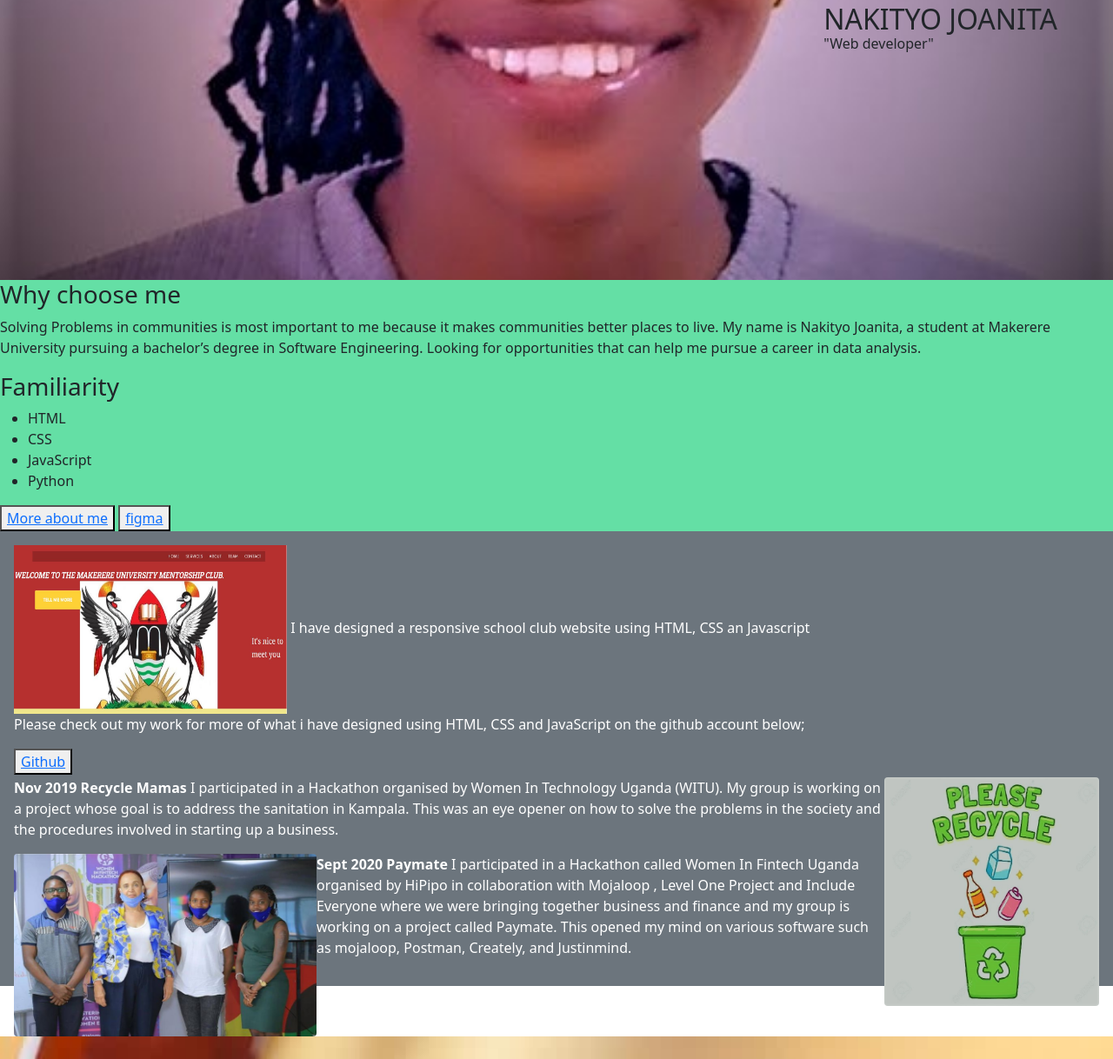
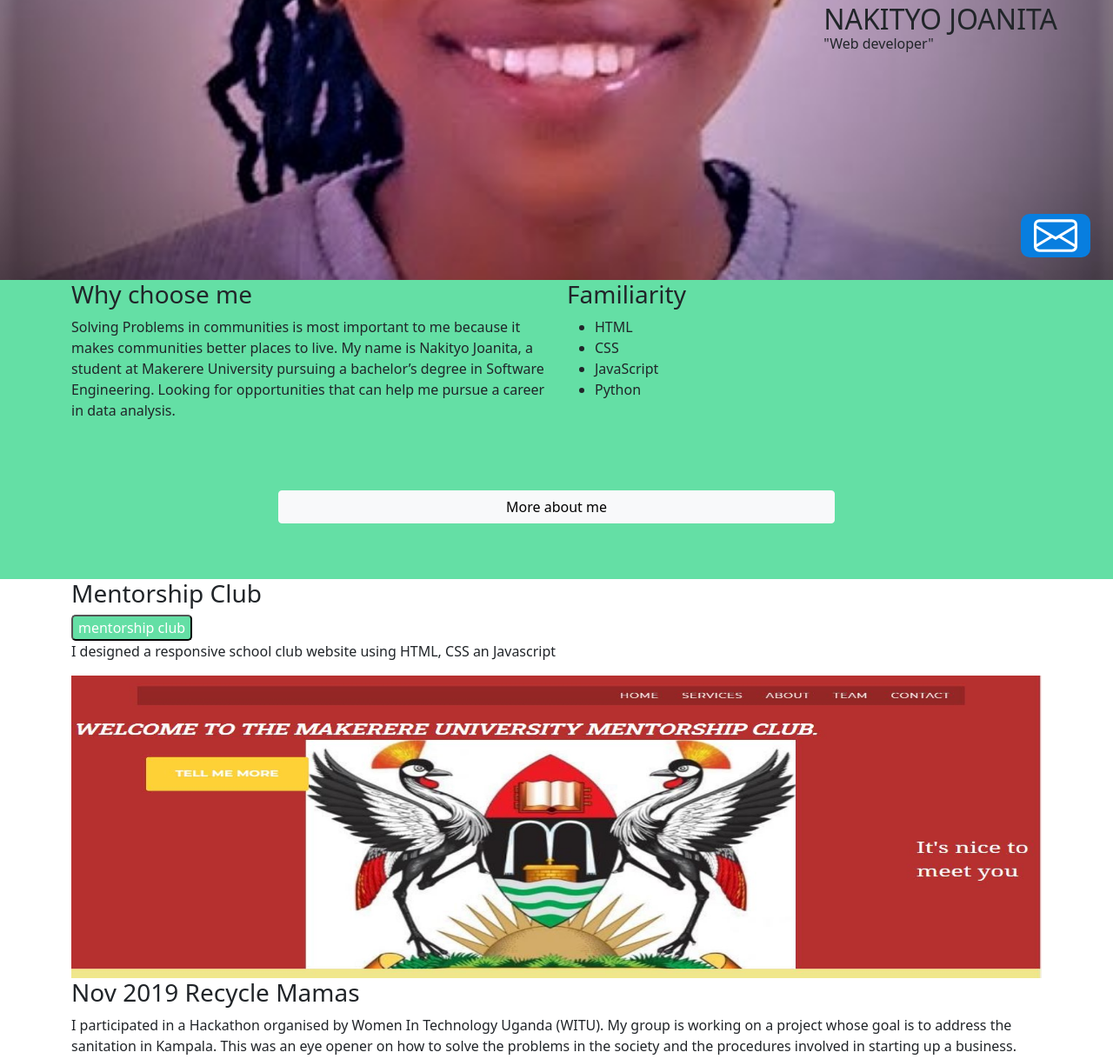
Before and after one commit to joanita-51/JOANITA-51.github.io, a plain HTML site: page index.html in a window 1280 px wide. Shown: the part 478-1696 px from the top of the page at 87% size. Drawn offline with Linux system fonts and the light colour scheme.

Commit message:
modified the advantage and work page such that the design is similar to the mockup

```diff
--- a/bootstrap/css/custom style.css
+++ b/bootstrap/css/custom style.css
@@ -29,7 +29,7 @@
     font-weight: 700px;
 }
 .nav-link:hover{
-    background: blanchedalmond;
+    background: rgb(119, 117, 117);
     border-radius: 5px;
     transition: all 0.6s ease 0s;
 }
@@ -53,3 +53,56 @@
     padding-bottom: 20%;
 
 }
+svg{
+    position: absolute;
+    bottom: 0;
+    right: 0;
+    padding: 0;
+    margin: 2%;
+    border-radius: 10px;
+
+}
+
+#doc{
+    text-decoration: none;
+    color: black;
+
+}
+.btn-light{
+    margin-bottom: 10%;
+    margin-top: 10%;
+}
+.btn-light:hover{
+    background-color: rgb(105, 152, 240);
+    transition: all 0.6s ease 0s;
+}
+#mentorship{
+    border-radius: 5px;
+    background-color: rgb(100, 223, 165);
+}
+#club,#f,#G{
+    text-decoration: none;
+    color: white;
+}
+#github:hover{
+    background-color: rgb(105, 152, 240);
+    transition: all 0.6s ease 0s;
+}
+#mentorship:hover{
+    background-color: rgb(105, 152, 240);
+    transition: all 0.6s ease 0s;
+}
+#figma:hover{
+    background-color: rgb(105, 152, 240);
+    transition: all 0.6s ease 0s;
+}
+
+
+
+#github ,#figma{
+    margin-bottom: 10%;
+    margin-right: 20%;
+    border-radius: 5px;
+    background-color: rgb(100, 223, 165);
+
+}
--- a/index.html
+++ b/index.html
@@ -12,7 +12,7 @@
   <!--header section-->
   <section id="header">
     <div class="container-fluid">
-      <nav class="navbar navbar-expand-lg navbar-dark">
+      <nav class="navbar navbar-expand-lg navbar-dark " id="mainNav">
         <div class="container">
           <img src="bootstrap/media/images/logo.svg" width="163px" height="100px"class="navbar-brand" alt="My logo"/>
 
@@ -54,22 +54,34 @@
   <!--main section-->
   <section class="main bg-image"style="background-image: url(bootstrap/media/images/myimage.jpg);
   height:100vh;background-size:cover; background-repeat:no-repeat; display:block;background-position: center center; ">>
+  <i class="bi bi-envelope"></i>
 
       <div id="row">
             <h2>NAKITYO JOANITA</h2>
           <p>"Web developer"</p>
 
       </div>
+      <a href="mailto:nakityojoanita51@gmail.com">
+      <svg xmlns="http://www.w3.org/2000/svg" width="80" height="50" fill="white" style="background-color: rgb(8, 126, 223);" class="bi bi-envelope" viewBox="0 0 16 16">
 
+        <path d="M0 4a2 2 0 0 1 2-2h12a2 2 0 0 1 2 2v8a2 2 0 0 1-2 2H2a2 2 0 0 1-2-2V4zm2-1a1 1 0 0 0-1 1v.217l7 4.2 7-4.2V4a1 1 0 0 0-1-1H2zm13 2.383-4.758 2.855L15 11.114v-5.73zm-.034 6.878L9.271 8.82 8 9.583 6.728 8.82l-5.694 3.44A1 1 0 0 0 2 13h12a1 1 0 0 0 .966-.739zM1 11.114l4.758-2.876L1 5.383v5.73z"/>
+      </svg>
+    </a>
   </section>
+    <!--end of main section-->
 
-
+    <!--Advantage page-->
     <section id="Advantage" style="background-color: rgb(100, 223, 165);">
+      <div class="container">
+        <div class="row ">
+          <div class="col-sm">
             <h3>Why choose me</h3>
             <p>Solving Problems in communities is most important to me because it  makes communities better
                 places to live. My name is Nakityo Joanita, a student at Makerere University pursuing a bachelor’s
                  degree in Software  Engineering. Looking for opportunities that can help me pursue a career in data analysis.
             </p>
+          </div>
+          <div class="col-sm">
             <h3>Familiarity</h3>
             <ul>
                 <li>HTML</li>
@@ -77,44 +89,62 @@
                 <li>JavaScript</li>
                 <li>Python</li>
             </ul>
-        <button >
-         <a href="https://docs.google.com/document/d/1jfCxBlwMkfgv63rE7C3JrmH9XxlE22eRDMB0Jm0NUEg/edit?ts=6087acd7#"> More about me</a>
+          </div>
+        </div>
+      </div>
+
+      <div class="d-grid gap-2 col-6 mx-auto"  >
+              <button class="btn btn-light" type="button">
+                    <a href="https://docs.google.com/document/d/1jfCxBlwMkfgv63rE7C3JrmH9XxlE22eRDMB0Jm0NUEg/edit?ts=6087acd7#" id="doc"> More about me</a>
               </button>
-        <button>
-            <a href="https://www.figma.com/file/pM0Re0QMSgto8vbD2ou9yi/profile?node-id=0%3A1 ">figma</a>
+      </div>
+    </section>
+    <!--end of advantage page-->
+
+    <section >
+      <div class="container">
+        <h3>Mentorship Club</h3>
+        <button type="button" id="mentorship">
+          <a href="http://mentorship-1.herokuapp.com/" id="club"> mentorship club</a>
         </button>
+        <div class="row" >
+                   <p> I designed a responsive school club website using HTML, CSS an Javascript</p>
+                    <img src="bootstrap/media/images/mentorship.JPG" alt="club pic" width="109" height="348">
 
 
-    </section>
-    <section id="work"class="p-3 mb-2 bg-secondary text-white">
-      <div class="stack">
-        <img src="bootstrap/media/images/mentorship.JPG" alt="club pic" width="314px" height="194px">
-        I have designed a responsive school club website using HTML, CSS an Javascript
-        <p>Please check out my work for more of what i have designed using HTML, CSS and JavaScript on the github account below;</p>
-        <button>
-            <a href="https://github.com/JOANITA-51"class="rounded float-end">Github</a>
-        </button>
+        </div>
+        <div class="row">
+          <h3>Nov 2019   Recycle Mamas</h3>
+               <p> I participated in a Hackathon organised by  Women In Technology  Uganda (WITU). My group is working on a project whose goal is to
+            address the sanitation in Kampala. This was an eye opener on how  to solve the problems in the society and the procedures involved in starting up  a business.</p>
+            <img src="bootstrap/media/images/facebook.jpg" alt="Recycle mama pic" width="311" height="351" >
+       </div>
+
+        <div class="row">
+          <h3>Sept 2020   Paymate</h3>
+          <p> I participated in a Hackathon called Women In  Fintech Uganda organised by HiPipo in collaboration with Mojaloop ,
+              Level One Project and Include Everyone where we were bringing together business and finance and my  group is working on a project called Paymate.
+              This opened my mind on various  software such as mojaloop, Postman, Creately, and Justinmind.</p>
+          <img src="bootstrap/media/images/fintech.png"class="rounded float-start" alt="fintech pic"width="360" height="470" >
 
         </div>
-      <div  class="stack">
-
-        <img src="bootstrap/media/images/facebook.jpg"class="rounded float-end" alt="Recycle mama pic" width="247" height="263">
-        <p> <b>Nov 2019   Recycle Mamas </b>
-            I participated in a Hackathon organised by  Women In Technology  Uganda (WITU). My group is working on a project whose goal is to
-            address the sanitation in Kampala. This was an eye opener on how  to solve the problems in the society and the procedures involved in starting up  a business.
-            </p>
-
       </div>
 
-      <div  class="stack">
-        <img src="bootstrap/media/images/fintech.png"class="rounded float-start" alt="fintech pic" width="348px" height="210px">
-        <p>
-            <b>Sept 2020   Paymate</b>
-            I participated in a Hackathon called Women In  Fintech Uganda organised by HiPipo in collaboration with Mojaloop ,
-            Level One Project and Include Everyone where we were bringing together business and finance and my  group is working on a project called Paymate.
-            This opened my mind on various  software such as mojaloop, Postman, Creately, and Justinmind.
 
-        </p>
+      <div class="mx-auto" style="width: 200px;">
+        <h5>Please check more:</h5>
+
+          <div class="d-flex justify-content-between" >
+            <button type="button" class="col" id="github">
+              <a href="https://github.com/JOANITA-51" id="G">Github</a>
+          </button>
+          <button type="button" class="col" id="figma">
+            <a href="https://www.figma.com/file/pM0Re0QMSgto8vbD2ou9yi/profile?node-id=0%3A1 " id="f">figma</a>
+          </button>
+          </div>
+
+
+
       </div>
 
 
```
Lines whose indentation alone changed are shown as unchanged.
